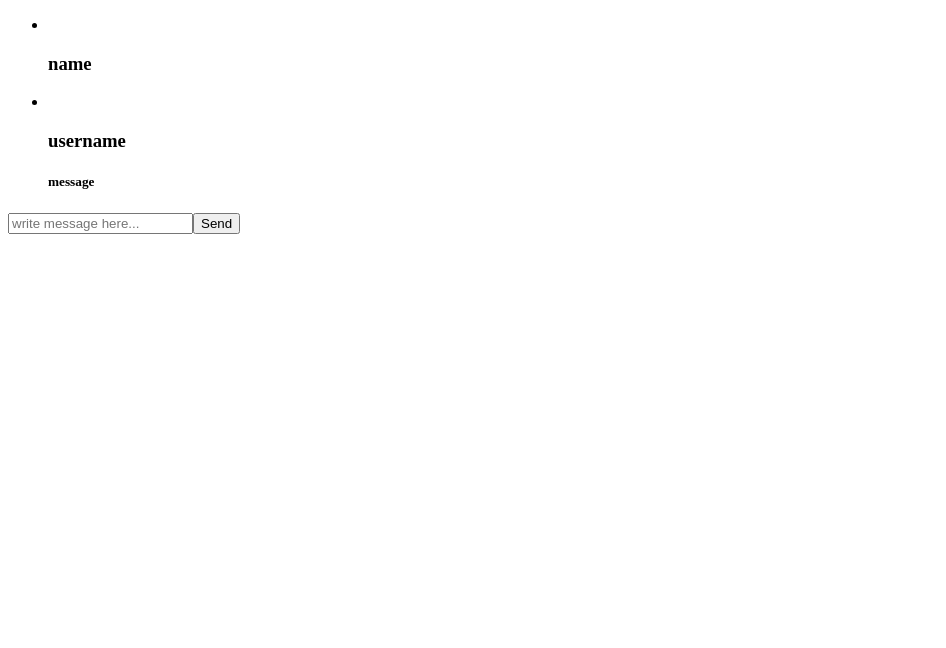
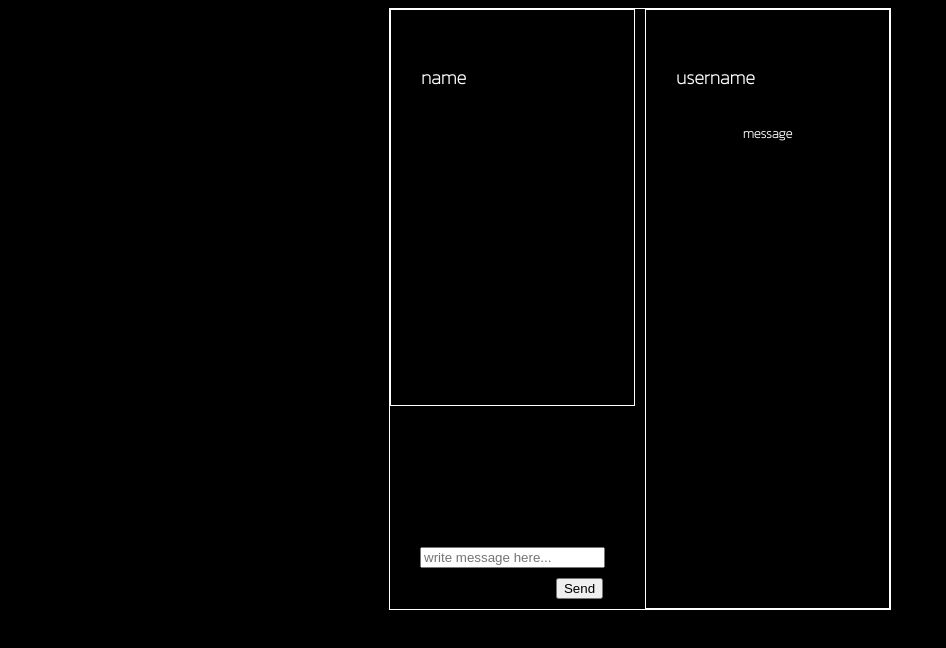
Before and after one commit to Yawp-Chat/Yawp, a React app: page /home in a window 1280 px wide. Shown: the top 648 px of the page, without its empty margins (0-946 px from the left). Built offline with nearby package versions, Linux system fonts and the light colour scheme; no server answers.

Commit message:
basic styling

```diff
--- a/src/client/components/App.jsx
+++ b/src/client/components/App.jsx
@@ -3,6 +3,7 @@ import { BrowserRouter, Route, Routes } from 'react-router-dom';
 
 import Login from '../containers/Login';
 import ChatContainer from '../containers/ChatContainer';
+import '../containers/style/chat.css'
 
 function App() {
   /** use state to keep track of whether or not we are connected to server */
--- a/src/client/components/Message.jsx
+++ b/src/client/components/Message.jsx
@@ -1,6 +1,6 @@
 import React from 'react';
 // single message
-export default (props) => {
+export default function(props) {
   return (
     <li className="message-li">
       <img className="img-user-message" />
--- a/src/client/containers/ChatContainer.jsx
+++ b/src/client/containers/ChatContainer.jsx
@@ -7,7 +7,7 @@ import React, { useState, useEffect, useRef } from 'react';
 import { io } from 'socket.io-client';
 import User from '../components/user';
 import Message from '../components/Message';
-// import './style/chat.css';
+import './style/chat.css';
 
 // const CLIENT_PORT = 8080;
 const SERVER_PORT = 3000;
--- a/src/client/containers/style/chat.css
+++ b/src/client/containers/style/chat.css
@@ -1,33 +1,73 @@
+@import url('https://fonts.googleapis.com/css2?family=Kanit:wght@100&display=swap');
+
+body{
+  background-color: #000;
+  color: white;
+}
+
+ul {
+  list-style-type: none;
+  margin: 0;
+  padding: 0;
+ }
+
 .messageContainer {
   display: flex;
   justify-content: center;
   align-items: center;
+  font-family: 'Kanit', sans-serif;
+
 }
 
+
 .chatContainer {
+  height: 75vh;
+
   display: grid;
   grid-template-columns: 1fr 1fr;
   grid-template-rows: 1fr 1fr 1fr;
-  gap: 0px 0px;
+  gap: 10px 10px;
+  border: 1px solid white;
   grid-auto-flow: row;
   grid-template-areas:
     'userBox chat'
     'userBox chat'
     'message chat';
-  padding: 30px;
+
 }
 
 .userBox {
   grid-area: userBox;
+  border: 1px solid white;
+  padding: 10px 30px 10px 30px;
+  background-color: black;
 }
 
 .chat {
   grid-area: chat;
+  border: 1px solid white;
+  padding: 10px 30px 10px 30px;
 }
 
 .message {
   grid-area: message;
+  /* border: 1px solid white; */
+  padding: 10px 30px 10px 30px;
+  /* overflow-y:
+  scroll; */
+  align-self: end;
+  justify-self: center;
+
 }
+
+.btn-send{
+  margin-top: 10px;
+  display: block;
+  position: relative;
+  left: 73.5%
+}
+
+
 
 /* User.jsx Components
 
```
Also changed, not shown: package.json (+6 -3 lines), 1 other file (tests, documents, lock files or other folders).
